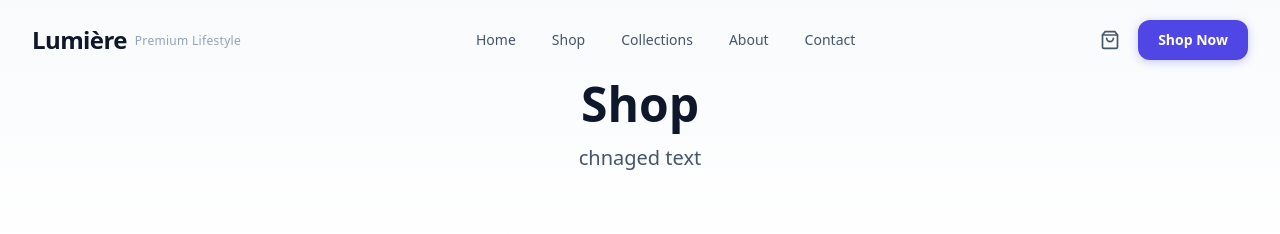
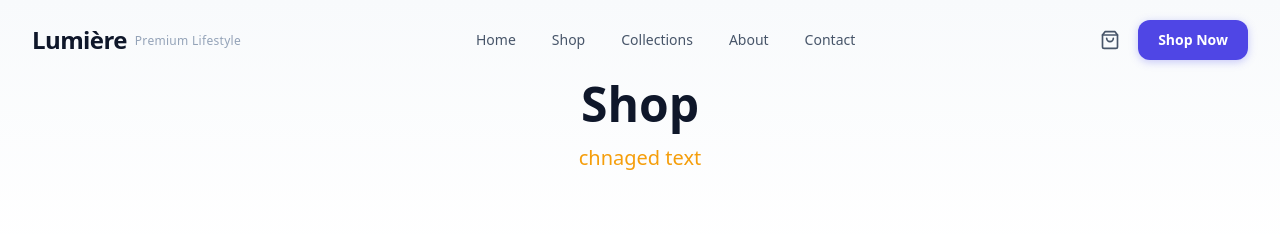
Before and after one commit to ranaasad01/atomic-create-an-e-commerce-landing-page-with-p-f1ffa4b3, a Next.js app: page /shop in a window 1280 px wide. Shown: the top 234 px of the page. Built offline with nearby package versions, Linux system fonts and the light colour scheme.

Commit message:
feat: visual style edit on main:nth-child(4) > main:nth-child(1) > section:nth-child(1) > div:nth-child(2) > div:nth-child(1)

```diff
--- a/app/shop/page.tsx
+++ b/app/shop/page.tsx
@@ -6,7 +6,7 @@ export default function ShopPage() {
           <h1 className="text-4xl md:text-5xl font-bold text-slate-900 mb-4">
             Shop
           </h1>
-          <p className="text-xl text-slate-600 max-w-2xl mx-auto">
+          <p className="text-xl text-slate-600 max-w-2xl mx-auto" style={{ color: "#f59e0b" }} >
             chnaged text
           </p>
         </div>
```
